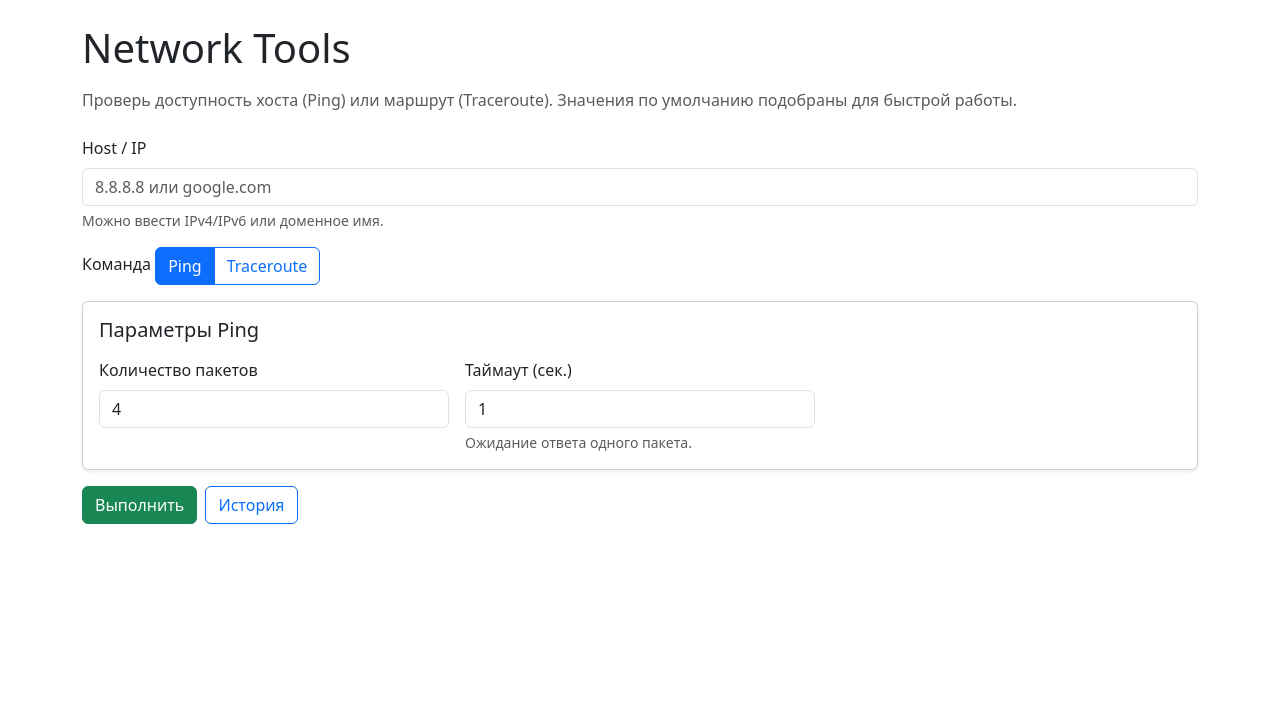
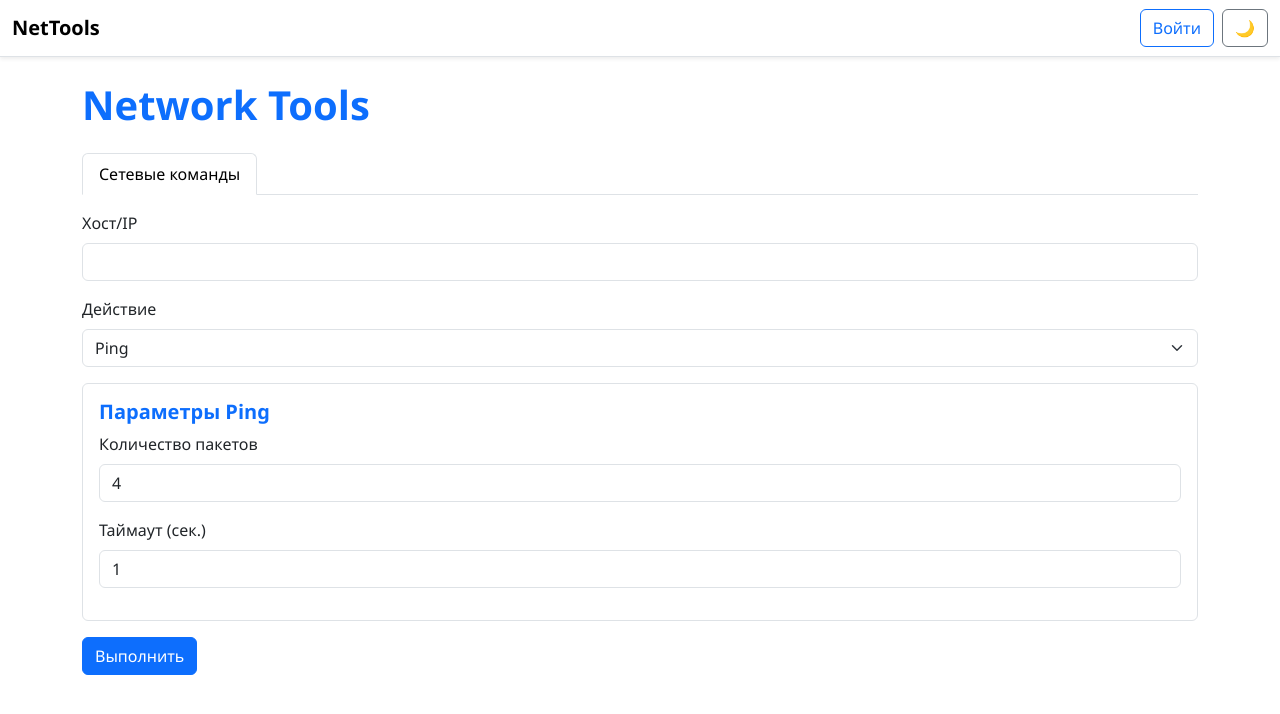
Before and after one commit to Latesch/Network-Tools, a Flask app: page / in a window 1280 px wide. Shown: the top 714 px of the page. Run offline with Flask 3, Linux system fonts and the light colour scheme.

Commit message:
Add Login/Logout on Flask-login. Add style.css

```diff
--- a/app.py
+++ b/app.py
@@ -1,25 +1,50 @@
 from networktools import ping_host, traceroute_host
-from init_db import save_log, delete_log, delete_logs
+from init_db import save_log, delete_log, delete_logs, create_user
 from flask import Flask, render_template, request, redirect, url_for, flash
+from flask_login import LoginManager, UserMixin, login_user, login_required, logout_user, current_user
+from werkzeug.security import check_password_hash
 import sqlite3
 import ipaddress
 import socket
+import re
 
+class User(UserMixin):
+    def __init__(self, id, username, password_hash, role="user"):
+        self.id = id
+        self.username = username
+        self.password_hash = password_hash
+        self.role = role
 
-def valid_ip(address):
+def valid_ip(value: str) -> bool:
+    if not value or len(value) > 255:
+        return False
+
     try:
-        ipaddress.ip_address(address)
+        ipaddress.ip_address(value)
         return True
     except ValueError:
         pass
+
+    if value.endswith("."):
+        value = value[:-1]
+
+    labels = value.split(".")
+    hostname_regex = re.compile(r"^(?!-)[A-Za-z0-9-]{1,63}(?<!-)$")
+    if not all(hostname_regex.match(label) for label in labels):
+        return False
+
     try:
-        socket.gethostbyname(address)
+        socket.gethostbyname(value)
         return True
-    except socket.error:
+    except socket.gaierror:
         return False
 
 app = Flask(__name__)
 app.secret_key = "secret"
+
+login_manager = LoginManager()
+login_manager.init_app(app)
+login_manager.login_view = "login"
 
 @app.route('/', methods=['GET', 'POST'])
 def index():
@@ -27,11 +52,11 @@ def index():
     status = None
     if request.method == "POST":
         host = request.form.get("host")
-        command = request.form.get("command")
+        command = request.form.get("action")
 
         if not valid_ip(host):
-          flash("Некорректный IP-адрес или имя хоста.")
-          return redirect(url_for("index"))
+          flash("❌ Некорректный IP или доменное имя", "danger")
+          return render_template("index.html", result=None, status=None)
         else:
           if command == "ping":
               ping_timeout = float(request.form.get("ping_timeout"))
@@ -47,7 +72,54 @@ def index():
 
     return render_template("index.html", result=result, status=status)
 
+@login_manager.user_loader
+def load_user(user_id):
+    conn = sqlite3.connect("nettools.db")
+    cursor = conn.cursor()
+    cursor.execute("SELECT id, username, password_hash, role FROM users WHERE id = ?", (user_id,))
+    row = cursor.fetchone()
+    conn.close()
+    if row:
+        return User(*row)
+    return None
+
+@app.route("/login", methods=["GET", "POST"])
+def login():
+    if request.method == "POST":
+        username = request.form["username"]
+        password = request.form["password"]
+
+        conn = sqlite3.connect("nettools.db")
+        cursor = conn.cursor()
+        cursor.execute("SELECT id, username, password_hash FROM users WHERE username = ?", (username,))
+        row = cursor.fetchone()
+        conn.close()
+
+        if row is None:
+            flash("Пользователь не найден", "danger")
+            return redirect(url_for("login"))
+
+        if check_password_hash(row[2], password):
+            user = User(*row)
+            login_user(user)
+            flash("Успешный вход!", "success")
+            return redirect(url_for("index"))
+        else:
+            flash("Неверный пароль", "danger")
+            return redirect(url_for("login"))
+
+    return render_template("login.html")
+
+
+@app.route("/logout")
+@login_required
+def logout():
+    logout_user()
+    flash("Вы вышли из системы", "info")
+    return redirect(url_for("index"))
+
 @app.route('/history', methods=['GET'])
+@login_required
 def history():
     conn = sqlite3.connect("nettools.db")
     conn.row_factory = sqlite3.Row
@@ -55,9 +127,10 @@ def history():
     cur.execute("SELECT * FROM logs ORDER BY timestamp DESC")
     logs = cur.fetchall()
     conn.close()
-    return render_template("history.html", logs=logs)
+    return render_template("history.html", logs=logs, username=current_user.username)
 
 @app.route('/history_detail/<int:log_id>', methods=['GET'])
+@login_required
 def history_detail(log_id):
     conn = sqlite3.connect("nettools.db")
     conn.row_factory = sqlite3.Row
@@ -66,7 +139,7 @@ def history_detail(log_id):
     row = cur.fetchone()
     conn.close()
 
-    return render_template("history_detail.html", row=row)
+    return render_template("history_detail.html", log=row)
 
 @app.route('/delete_history', methods=['POST'])
 def delete_history():
@@ -77,8 +150,9 @@ def delete_history():
 @app.route('/del_log_history/<int:log_id>', methods=['POST'])
 def del_log_history(log_id):
     delete_log(log_id)
-    flash("Лог был удален.")
+    flash("Лог был удален.", "ok")
     return redirect(url_for("history"))
 
 if __name__ == '__main__':
+    create_user("admin", "123")
     app.run(debug=True)
--- a/requirements.txt
+++ b/requirements.txt
@@ -1,3 +1,5 @@
 Flask==3.1.2
+Flask-Login==0.6.3
 python-nmap==0.7.1
 pythonping==1.1.4
+Werkzeug==3.1.3
--- /dev/null
+++ b/static/style.css
@@ -0,0 +1,61 @@
+body {
+  font-family: "Segoe UI", Roboto, sans-serif;
+}
+
+/* Navbar */
+.navbar {
+  border-bottom: 2px solid var(--bs-primary);
+}
+
+/* Заголовки */
+h1, h2, h5 {
+  font-weight: 600;
+  color: var(--bs-primary);
+}
+
+/* ===== Блоки кода и результаты ===== */
+pre {
+  background-color: var(--bs-dark);
+  color: var(--bs-light);
+  border-radius: 8px;
+  padding: 10px;
+  font-size: 0.9rem;
+  white-space: pre-wrap;
+  word-wrap: break-word;
+}
+
+/* ===== Alert-уведомления ===== */
+.alert-success {
+  border-left: 6px solid #28a745;
+}
+.alert-warning {
+  border-left: 6px solid #ffc107;
+}
+.alert-danger {
+  border-left: 6px solid #dc3545;
+}
+
+/* ===== Таблица истории ===== */
+.table-hover tbody tr:hover {
+  background-color: rgba(13, 110, 253, 0.1); /* лёгкая синяя подсветка */
+}
+
+/* ===== Поддержка светлой / тёмной темы ===== */
+html[data-bs-theme="light"] body {
+  background-color: #f8f9fa;
+  color: #212529;
+}
+
+html[data-bs-theme="dark"] body {
+  background-color: #121212;
+  color: #e9ecef;
+}
+
+html[data-bs-theme="dark"] pre {
+  background-color: #1e1e1e;
+  color: #f8f9fa;
+}
+
+html[data-bs-theme="dark"] .table-hover tbody tr:hover {
+  background-color: rgba(13, 110, 253, 0.2);
+}
--- /dev/null
+++ b/templates/base.html
@@ -0,0 +1,66 @@
+<!DOCTYPE html>
+<html lang="ru" data-bs-theme="light">
+<head>
+  <meta charset="UTF-8">
+  <title>{% block title %}NetTools{% endblock %}</title>
+  <link href="https://cdn.jsdelivr.net/npm/bootstrap@5.3.2/dist/css/bootstrap.min.css" rel="stylesheet">
+  <link rel="stylesheet" href="{{ url_for('static', filename='style.css') }}">
+</head>
+<body class="bg-body text-body">
+
+<nav class="navbar navbar-expand-lg border-bottom mb-4 shadow-sm">
+  <div class="container-fluid">
+    <a class="navbar-brand fw-bold" href="{{ url_for('index') }}">NetTools</a>
+
+    <div class="d-flex align-items-center">
+      {% if current_user.is_authenticated %}
+        <span class="me-3">👋 {{ current_user.username }}</span>
+        <a class="btn btn-outline-danger me-2" href="{{ url_for('logout') }}">Выйти</a>
+      {% else %}
+        <a class="btn btn-outline-primary me-2" href="{{ url_for('login') }}">Войти</a>
+      {% endif %}
+
+      <!-- Кнопка переключения темы -->
+      <button id="themeToggle" class="btn btn-outline-secondary">🌙</button>
+    </div>
+  </div>
+</nav>
+
+{% with messages = get_flashed_messages(with_categories=true) %}
+  {% if messages %}
+    <div class="container mt-3">
+      {% for category, message in messages %}
+        <div class="alert alert-{{ 'warning' if category == 'warn' else category }} alert-dismissible fade show" role="alert">
+          {{ message }}
+          <button type="button" class="btn-close" data-bs-dismiss="alert" aria-label="Закрыть"></button>
+        </div>
+      {% endfor %}
+    </div>
+  {% endif %}
+{% endwith %}
+
+<div class="container">
+  {% block content %}{% endblock %}
+</div>
+
+<script src="https://cdn.jsdelivr.net/npm/bootstrap@5.3.2/dist/js/bootstrap.bundle.min.js"></script>
+<script>
+  const html = document.documentElement;
+  const btn = document.getElementById("themeToggle");
+
+  if (localStorage.getItem("theme")) {
+    html.setAttribute("data-bs-theme", localStorage.getItem("theme"));
+    btn.textContent = localStorage.getItem("theme") === "dark" ? "☀️" : "🌙";
+  }
+
+  btn.addEventListener("click", () => {
+    let current = html.getAttribute("data-bs-theme");
+    let next = current === "dark" ? "light" : "dark";
+    html.setAttribute("data-bs-theme", next);
+    localStorage.setItem("theme", next);
+    btn.textContent = next === "dark" ? "☀️" : "🌙";
+  });
+</script>
+
+</body>
+</html>
--- a/templates/index.html
+++ b/templates/index.html
@@ -1,131 +1,120 @@
-<!doctype html>
-<html lang="ru">
-<head>
-  <meta charset="utf-8">
-  <title>Network Tools</title>
-  <meta name="viewport" content="width=device-width, initial-scale=1">
-  <!-- Bootstrap 5 -->
-  <link href="https://cdn.jsdelivr.net/npm/bootstrap@5.3.3/dist/css/bootstrap.min.css" rel="stylesheet">
-</head>
-<body class="container py-4">
+{% extends "base.html" %}
 
-  <h1 class="mb-3">Network Tools</h1>
-  <p class="text-muted mb-4">Проверь доступность хоста (Ping) или маршрут (Traceroute). Значения по умолчанию подобраны для быстрой работы.</p>
+{% block title %}NetTools - Главная{% endblock %}
 
-  <!-- Flash messages -->
-  {% with messages = get_flashed_messages() %}
-    {% if messages %}
-      <div class="alert alert-warning" role="alert">{{ messages[0] }}</div>
+{% block content %}
+  <h1 class="mb-4">Network Tools</h1>
+
+  <!-- Навигация -->
+  <ul class="nav nav-tabs" id="myTab" role="tablist">
+    <li class="nav-item" role="presentation">
+      <button class="nav-link active" id="commands-tab" data-bs-toggle="tab"
+              data-bs-target="#commands" type="button" role="tab">
+        Сетевые команды
+      </button>
+    </li>
+    {% if current_user.is_authenticated %}
+    <li class="nav-item" role="presentation">
+      <button class="nav-link" id="logs-tab" data-bs-toggle="tab"
+              data-bs-target="#logs" type="button" role="tab">
+        Логи
+      </button>
+    </li>
     {% endif %}
-  {% endwith %}
+  </ul>
 
-  <form method="post" class="row gy-3">
+  <!-- Содержимое вкладок -->
+  <div class="tab-content mt-3" id="myTabContent">
 
-    <!-- Host -->
-    <div class="col-12">
-      <label for="host" class="form-label">Host / IP</label>
-      <input type="text" class="form-control" id="host" name="host" placeholder="8.8.8.8 или google.com" required>
-      <div class="form-text">Можно ввести IPv4/IPv6 или доменное имя.</div>
+    <!-- Вкладка с командами -->
+    <div class="tab-pane fade show active" id="commands" role="tabpanel">
+      <form method="post">
+        <div class="mb-3">
+          <label for="host" class="form-label">Хост/IP</label>
+          <input type="text" class="form-control" id="host" name="host" required>
         </div>
 
-    <!-- Command -->
-    <div class="col-12">
-      <label class="form-label">Команда</label>
-      <div class="btn-group" role="group" aria-label="Команда">
-        <input type="radio" class="btn-check" name="command" id="cmdPing" value="ping" checked>
-        <label class="btn btn-outline-primary" for="cmdPing">Ping</label>
+        <div class="mb-3">
+          <label for="action" class="form-label">Действие</label>
+          <select class="form-select" id="action" name="action">
+            <option value="ping">Ping</option>
+            <option value="traceroute">Traceroute</option>
+          </select>
+        </div>
 
-        <input type="radio" class="btn-check" name="command" id="cmdTrace" value="traceroute">
-        <label class="btn btn-outline-primary" for="cmdTrace">Traceroute</label>
+        <!-- Параметры для Ping -->
+        <div id="ping-options" class="border rounded p-3 mb-3">
+          <h5>Параметры Ping</h5>
+          <div class="mb-3">
+            <label for="ping_count" class="form-label">Количество пакетов</label>
+            <input type="number" class="form-control" id="ping_count" name="ping_count" value="4" min="1" max="20">
+          </div>
+          <div class="mb-3">
+            <label for="ping_timeout" class="form-label">Таймаут (сек.)</label>
+            <input type="number" class="form-control" id="ping_timeout" name="ping_timeout" value="1" min="1" max="10">
           </div>
         </div>
 
-    <!-- PING options -->
-    <div id="optsPing" class="col-12">
-      <div class="card shadow-sm">
-        <div class="card-body">
-          <h5 class="card-title mb-3">Параметры Ping</h5>
-          <div class="row g-3">
-            <div class="col-12 col-md-4">
-              <label for="ping_count" class="form-label">Количество пакетов</label>
-              <input type="number" class="form-control" id="ping_count" name="ping_count" min="1" max="25" value="4" required>
+        <!-- Параметры для Traceroute -->
+        <div id="traceroute-options" class="border rounded p-3 mb-3 d-none">
+          <h5>Параметры Traceroute</h5>
+          <div class="mb-3">
+            <label for="tr_max_hops" class="form-label">Макс. число hops</label>
+            <input type="number" class="form-control" id="tr_max_hops" name="tr_max_hops" value="30" min="1" max="64">
           </div>
-            <div class="col-12 col-md-4">
-              <label for="ping_timeout" class="form-label">Таймаут (сек.)</label>
-              <input type="number" class="form-control" id="ping_timeout" name="ping_timeout" min="0.2" max="15" step="0.1" value="1" required>
-              <div class="form-text">Ожидание ответа одного пакета.</div>
+          <div class="mb-3">
+            <label for="tr_queries" class="form-label">Запросов на hop</label>
+            <input type="number" class="form-control" id="tr_queries" name="tr_queries" value="3" min="1" max="10">
           </div>
-          </div>
-        </div>
+          <div class="mb-3">
+            <label for="tr_wait" class="form-label">Таймаут ожидания (сек.)</label>
+            <input type="number" class="form-control" id="tr_wait" name="tr_wait" value="2" min="1" max="10">
           </div>
         </div>
 
-    <!-- TRACEROUTE options -->
-    <div id="optsTrace" class="col-12 d-none">
-      <div class="card shadow-sm">
-        <div class="card-body">
-          <h5 class="card-title mb-3">Параметры Traceroute</h5>
-          <div class="row g-3">
-            <div class="col-12 col-md-4">
-              <label for="tr_max_hops" class="form-label">Макс. хопов (-m / -h)</label>
-              <input type="number" class="form-control" id="tr_max_hops" name="tr_max_hops" min="1" max="50" value="15" required>
-            </div>
-            <div class="col-12 col-md-4">
-              <label for="tr_queries" class="form-label">Пакетов на хоп (-q)</label>
-              <input type="number" class="form-control" id="tr_queries" name="tr_queries" min="1" max="3" value="1" required>
-              <div class="form-text">Linux/macOS: -q; в Windows аналог по умолчанию 3.</div>
-            </div>
-            <div class="col-12 col-md-4">
-              <label for="tr_wait" class="form-label">Таймаут на хоп (сек.) (-w)</label>
-              <input type="number" class="form-control" id="tr_wait" name="tr_wait" min="0.5" max="10" step="0.5" value="1" required>
-              <div class="form-text">В Windows задаётся в мс (будет умножено на 1000 на сервере).</div>
-            </div>
-          </div>
-        </div>
-      </div>
+        <button type="submit" class="btn btn-primary">Выполнить</button>
+      </form>
+
+      {% if result %}
+        <hr>
+        <h3>Результат:</h3>
+        {% if status == "ok" %}
+          <div class="alert alert-success"><pre>{{ result }}</pre></div>
+        {% elif status == "warn" %}
+          <div class="alert alert-warning"><pre>{{ result }}</pre></div>
+        {% elif status == "danger" %}
+          <div class="alert alert-danger"><pre>{{ result }}</pre></div>
+        {% else %}
+          <pre class="bg-dark p-3 rounded">{{ result }}</pre>
+        {% endif %}
+      {% endif %}
     </div>
 
-    <!-- Submit -->
-  <div class="d-flex gap-2 my-3">
-    <button type="submit" class="btn btn-success">Выполнить</button>
-    <a href="{{ url_for('history') }}" class="btn btn-outline-primary">История</a>
+    {% if current_user.is_authenticated %}
+    <!-- Вкладка с логами -->
+    <div class="tab-pane fade" id="logs" role="tabpanel">
+      <h3>История запросов</h3>
+      <a href="{{ url_for('history') }}" class="btn btn-outline-secondary">Открыть историю</a>
+    </div>
+    {% endif %}
   </div>
 
-  <!-- Result -->
-  {% if result %}
-    <hr class="my-4">
-    <h2 class="h5">Результат</h2>
+  <script>
+    const actionSelect = document.getElementById("action");
+    const pingOptions = document.getElementById("ping-options");
+    const tracerouteOptions = document.getElementById("traceroute-options");
 
-    {% if status == "ok" %}
-      {% set alert_class = "success" %}
-    {% elif status == "warn" %}
-      {% set alert_class = "warning" %}
-    {% elif status == "error" %}
-      {% set alert_class = "danger" %}
-    {% else %}
-      {% set alert_class = "secondary" %}
-    {% endif %}
+    function toggleOptions() {
+      if (actionSelect.value === "ping") {
+        pingOptions.classList.remove("d-none");
+        tracerouteOptions.classList.add("d-none");
+      } else {
+        pingOptions.classList.add("d-none");
+        tracerouteOptions.classList.remove("d-none");
+      }
+    }
 
-    <div class="alert alert-{{ alert_class }}" role="alert">
-      <pre class="mb-0">{{ result }}</pre>
-    </div>
-  {% endif %}
-
-  <!-- Мини-скрипт для показа/скрытия блоков (без зависимостей) -->
-  <script>
-    const cmdPing = document.getElementById('cmdPing');
-    const cmdTrace = document.getElementById('cmdTrace');
-    const optsPing = document.getElementById('optsPing');
-    const optsTrace = document.getElementById('optsTrace');
-
-    function toggleOpts() {
-      const isPing = cmdPing.checked;
-      optsPing.classList.toggle('d-none', !isPing);
-      optsTrace.classList.toggle('d-none', isPing);
-    }
-    cmdPing.addEventListener('change', toggleOpts);
-    cmdTrace.addEventListener('change', toggleOpts);
-    toggleOpts(); // инициализация при загрузке
+    actionSelect.addEventListener("change", toggleOptions);
+    toggleOptions(); // при загрузке
   </script>
-</body>
-</html>
+{% endblock %}
```
Also changed, not shown: init_db.py (+33 -8 lines), networktools.py (+4 -4 lines), templates/history.html (+37 -52 lines), templates/history_detail.html (+14 -48 lines), templates/login.html (added, +27 -0 lines), README.md. Lines whose indentation alone changed are shown as unchanged.
